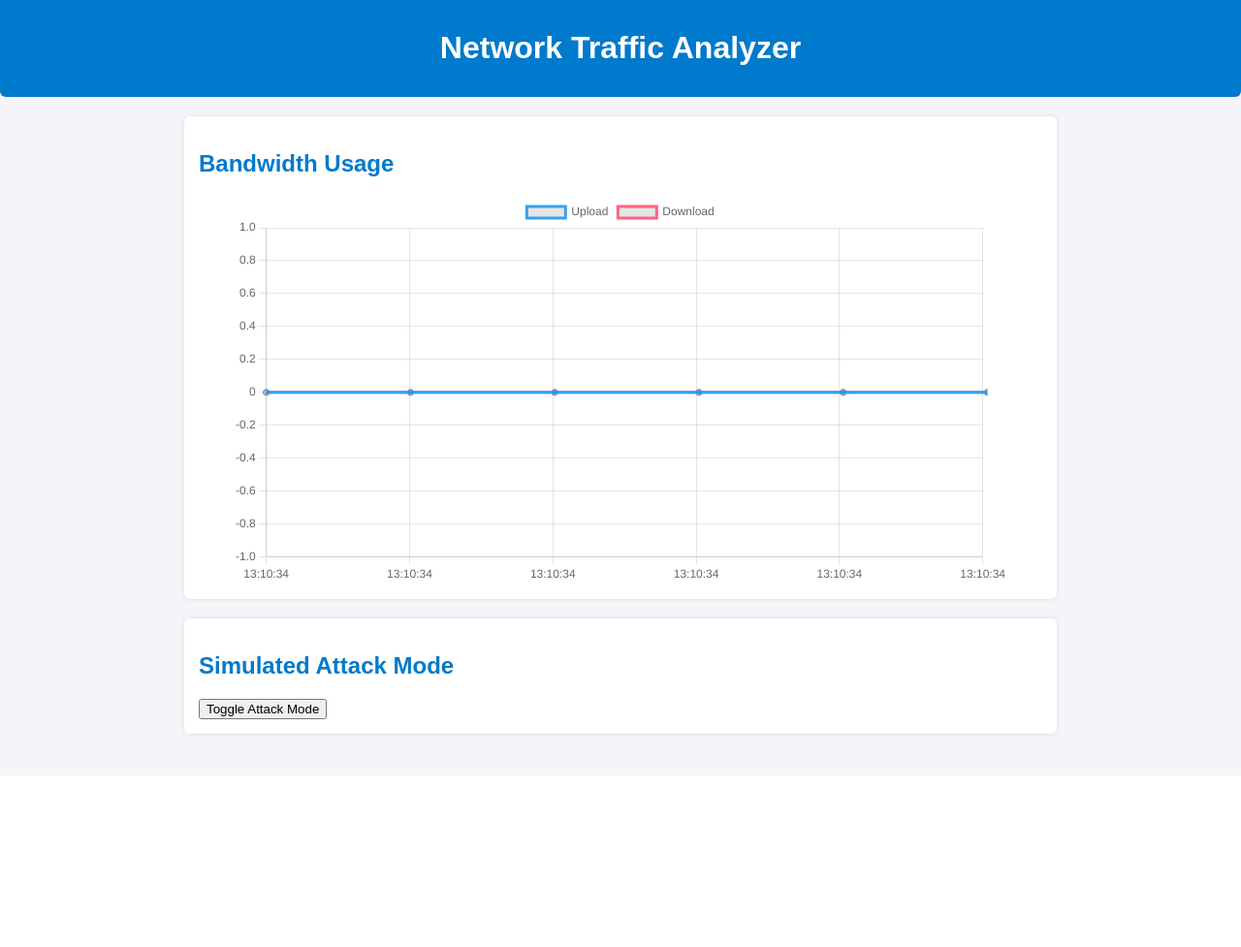
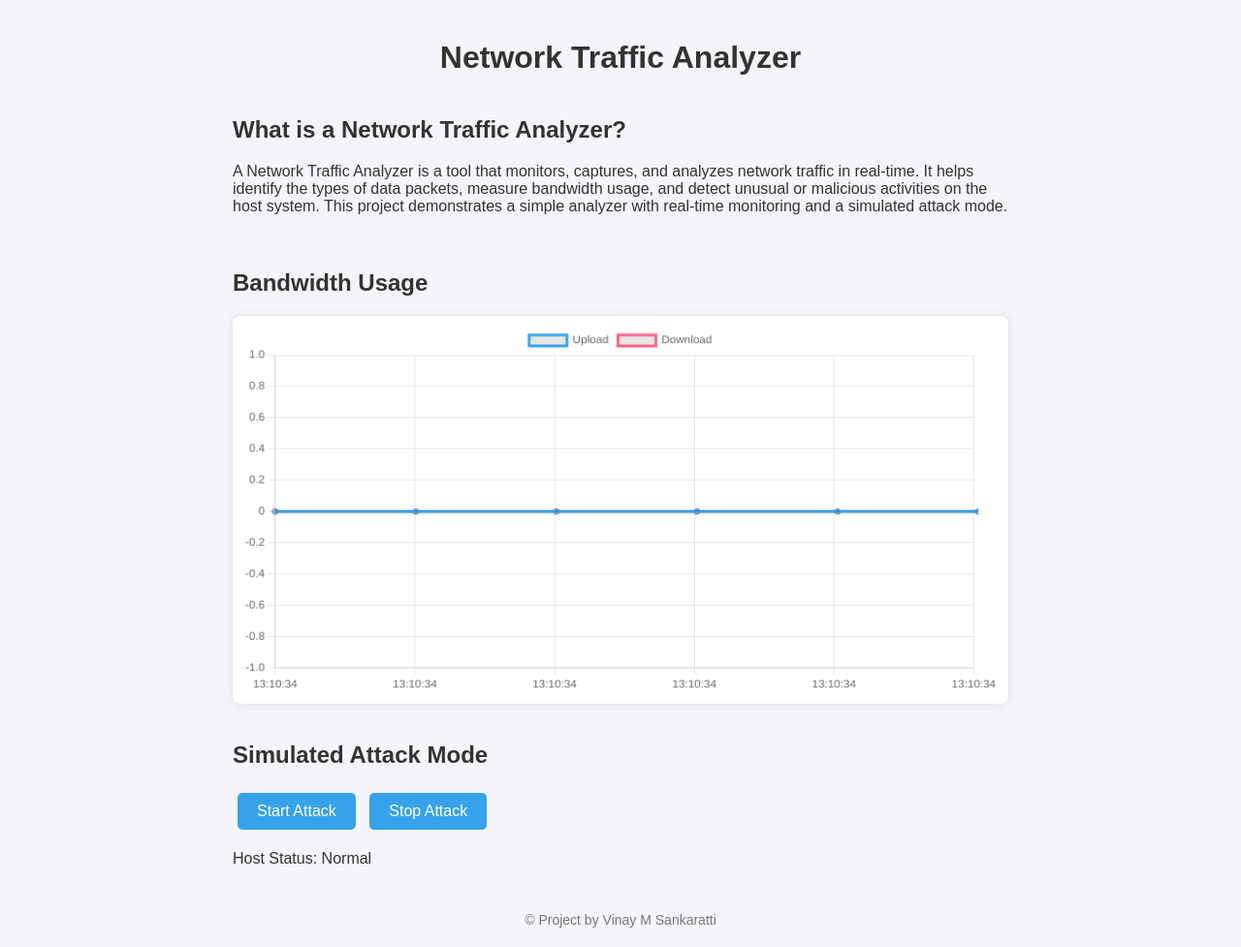
Before and after one commit to Nithin-joshua/Network_traffic_web, a Flask app: page / in a window 1280 px wide. Shown: the whole page at 97% size. Before the commit the page ends 761 px from the top, so only its background shows below. Run offline with Flask 3, Linux system fonts and the light colour scheme.

Commit message:
Made changes in the entire folder

```diff
--- a/app.py
+++ b/app.py
@@ -67,8 +67,10 @@ def traffic():
 @app.route("/api/attack", methods=["POST"])
 def attack():
     global attack_mode
-    attack_mode = not attack_mode
+    mode = request.json.get("mode")
+    attack_mode = True if mode == "on" else False
     return jsonify({"attack": attack_mode})
+
 
 
 if __name__ == "__main__":
--- a/static/style.css
+++ b/static/style.css
@@ -1,66 +1,48 @@
 body {
   font-family: Arial, sans-serif;
+  margin: 0;
+  padding: 20px;
   background: #f4f4f9;
   color: #333;
-  margin: 0;
-  padding: 0;
 }
 
 header {
-  background: #007acc;
-  color: #fff;
-  padding: 10px;
   text-align: center;
-  border-radius: 0 0 6px 6px;
+  margin-bottom: 20px;
 }
 
 main {
-  max-width: 900px;
-  margin: 20px auto;
-  padding: 0 20px;
-}
-
-h2 {
-  color: #007acc;
-}
-
-section {
-  background: #fff;
-  padding: 15px;
-  margin-bottom: 20px;
-  border-radius: 6px;
-  box-shadow: 0 0 5px rgba(0,0,0,0.1);
-}
-
-.attack {
-  background: #fff5f5;
-  border: 1px solid #ffcccc;
-}
-
-.attack button {
-  margin-right: 10px;
-  padding: 5px 10px;
-  background: #ff6666;
-  color: white;
-  border: none;
-  border-radius: 4px;
-  cursor: pointer;
-}
-
-.attack button:hover {
-  background: #cc0000;
+  display: grid;
+  grid-template-columns: 1fr;
+  gap: 20px;
+  max-width: 800px;
+  margin: 0 auto;
 }
 
 canvas {
-  width: 100%;
-  max-width: 800px;
-  margin: 0 auto;
-  display: block;
+  background: #fff;
+  padding: 10px;
+  border-radius: 8px;
+  box-shadow: 0 0 10px rgba(0,0,0,0.1);
+}
+
+button {
+  padding: 10px 20px;
+  font-size: 16px;
+  background: #36A2EB;
+  color: #fff;
+  border: none;
+  border-radius: 5px;
+  cursor: pointer;
+  margin: 5px;
+}
+button:hover {
+  background: #2b8ccc;
 }
 
 footer {
   text-align: center;
-  margin: 20px 0;
-  font-size: 0.9em;
+  margin-top: 30px;
+  font-size: 14px;
   color: #777;
 }
--- a/templates/index.html
+++ b/templates/index.html
@@ -14,15 +14,30 @@
 
 <main>
   <section>
+    <h2>What is a Network Traffic Analyzer?</h2>
+    <p>
+      A Network Traffic Analyzer is a tool that monitors, captures, and analyzes network traffic in real-time.
+      It helps identify the types of data packets, measure bandwidth usage, and detect unusual or malicious activities on the host system.
+      This project demonstrates a simple analyzer with real-time monitoring and a simulated attack mode.
+    </p>
+  </section>
+
+  <section>
     <h2>Bandwidth Usage</h2>
     <canvas id="bandwidthChart"></canvas>
   </section>
 
   <section>
     <h2>Simulated Attack Mode</h2>
-    <button id="attackBtn">Toggle Attack Mode</button>
+    <button id="startBtn">Start Attack</button>
+    <button id="stopBtn">Stop Attack</button>
+    <p>Host Status: <span id="status">Normal</span></p>
   </section>
 </main>
+
+<footer>
+  © Project by Vinay M Sankaratti
+</footer>
 
 <script>
 const bandwidthCtx = document.getElementById('bandwidthChart').getContext('2d');
@@ -37,14 +52,6 @@ const bandwidthChart = new Chart(bandwidthCtx, {
     }
 });
 
-document.getElementById('attackBtn').addEventListener('click', () => {
-    fetch('/api/attack', {
-        method: 'POST',
-        headers: {'Content-Type': 'application/json'},
-        body: JSON.stringify({ mode: "on" })  // Toggles attack ON
-    });
-});
-
 function updateCharts() {
     fetch('/api/traffic').then(r=>r.json()).then(data => {
         bandwidthChart.data.labels.push(data.timestamp);
@@ -57,10 +64,28 @@ function updateCharts() {
             bandwidthChart.data.datasets[1].data.shift();
         }
         bandwidthChart.update();
+
+        document.getElementById('status').textContent = data.attack ? "Malicious Activity Detected" : "Normal";
     });
 }
 
 setInterval(updateCharts, 1000);
+
+document.getElementById('startBtn').addEventListener('click', () => {
+    fetch('/api/attack', {
+        method: 'POST',
+        headers: {'Content-Type': 'application/json'},
+        body: JSON.stringify({ mode: "on" })
+    });
+});
+
+document.getElementById('stopBtn').addEventListener('click', () => {
+    fetch('/api/attack', {
+        method: 'POST',
+        headers: {'Content-Type': 'application/json'},
+        body: JSON.stringify({ mode: "off" })
+    });
+});
 </script>
 
 </body>
```
